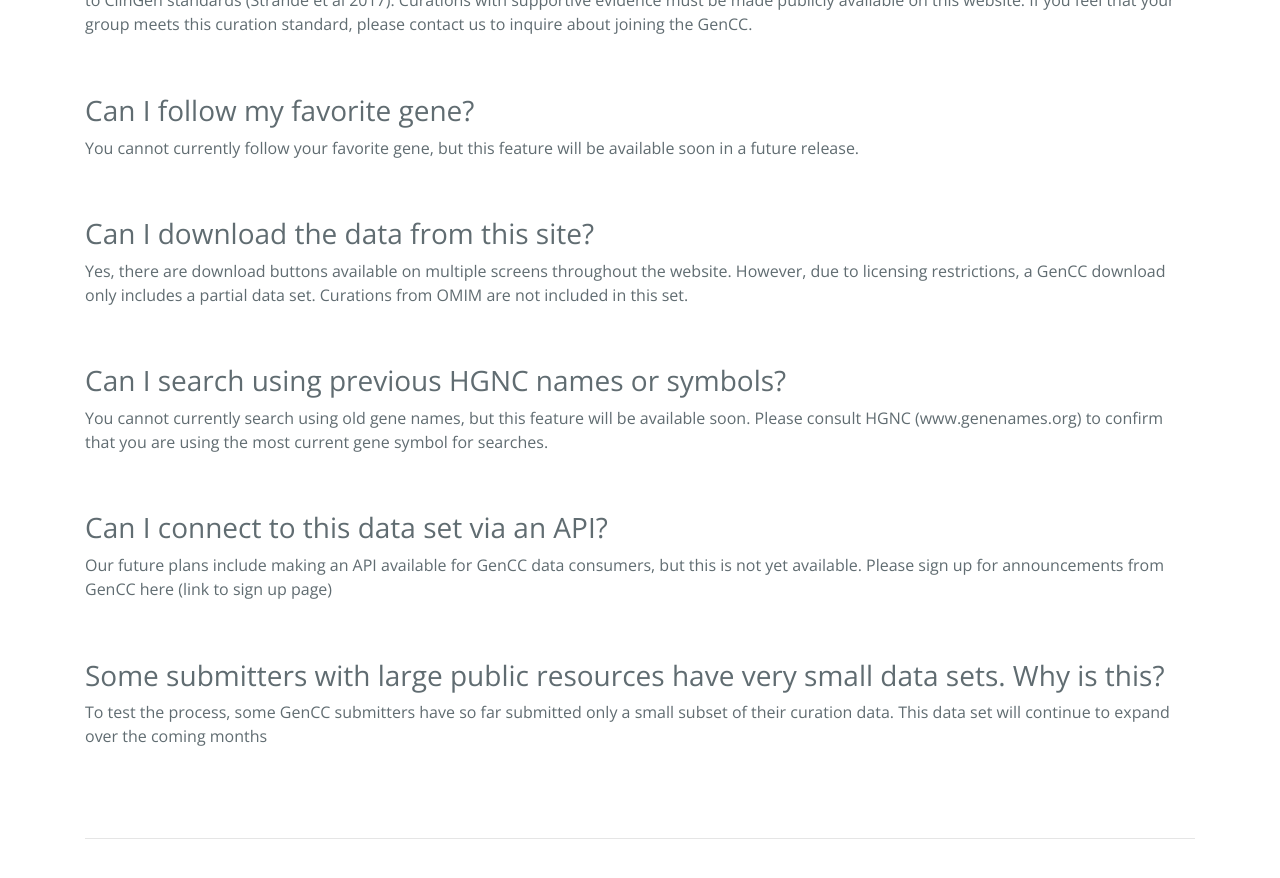
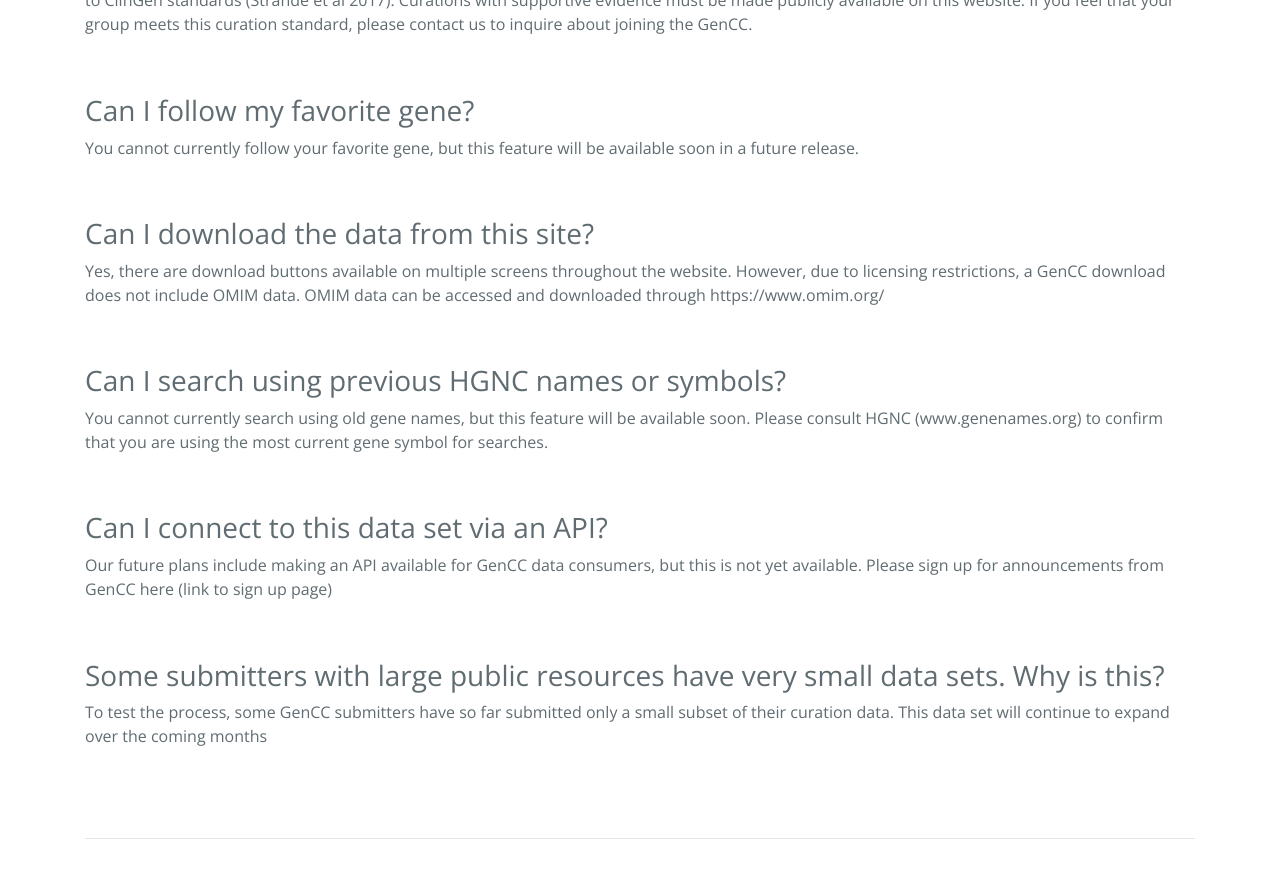
Before and after one commit to GeneCurationCoalition/gencc-website, a Jekyll site: the page built from docs/faq.md, in a window 1280 px wide and 900 px high, scrolled down 1409 px. Shown: the top 878 px of the window. Built offline with Jekyll 4.4.1, drawn with Linux system fonts in a browser that asks for light colours.

Commit message:
Update faq.md
Changed the download FAQ per Heidi's text update.

```diff
--- a/docs/faq.md
+++ b/docs/faq.md
@@ -50,7 +50,7 @@ You cannot currently follow your favorite gene, but this feature will be availab
 
 ## &nbsp;
 ## Can I download the data from this site?
-Yes, there are download buttons available on multiple screens throughout the website. However, due to licensing restrictions, a GenCC download only includes a partial data set. Curations from OMIM are not included in this set.
+Yes, there are download buttons available on multiple screens throughout the website. However, due to licensing restrictions, a GenCC download does not include OMIM data. OMIM data can be accessed and downloaded through https://www.omim.org/
 
 ## &nbsp;
 ## Can I search using previous HGNC names or symbols?
```
